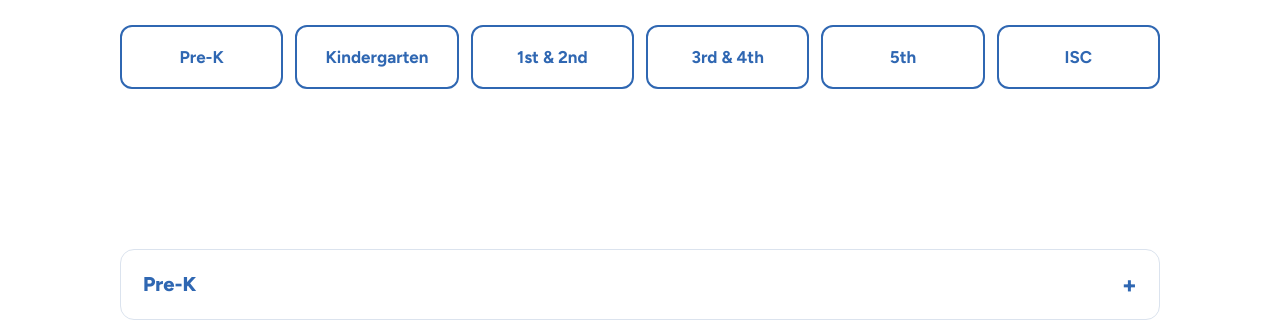
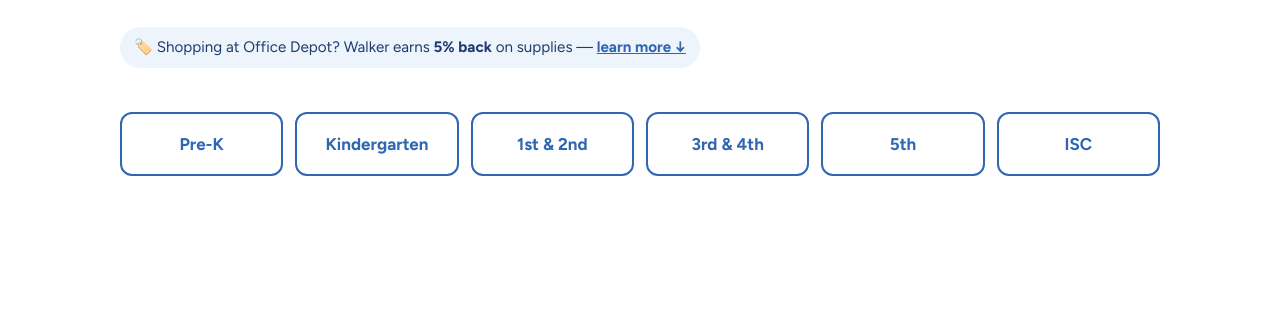
Before and after one commit to trevorfox/williamwalker-ptc, a plain HTML site: page supplies.html in a window 1280 px wide. Shown: the part 401-735 px from the top of the page. Drawn offline with Linux system fonts and the light colour scheme.

Commit message:
Supplies: Office Depot 5% callout in the intro with jump to details
Co-Authored-By: Claude Fable 5 <noreply@anthropic.com>

```diff
--- a/styles.css
+++ b/styles.css
@@ -578,6 +578,14 @@ html.hc .cal-date, html.hc .cal-tag { border: 1px solid #000; }
 .cart-btn[hidden] { display: none; }
 .shop-anywhere { font-size: .9rem; color: var(--ink-soft); margin-top: 12px; }
 
+#shopping-helps { scroll-margin-top: 130px; }
+
+.od-callout {
+  display: inline-block; margin-top: 14px; padding: 8px 14px; border-radius: 999px;
+  background: var(--blue-tint); color: var(--blue-dark); font-size: .95rem;
+}
+.od-callout a { color: var(--blue); font-weight: 700; }
+
 .donate-nudge {
   display: none; margin: 14px 0 0; padding: 12px 16px; border-radius: 10px;
   background: var(--green-tint); color: var(--green-dark); font-weight: 600;
--- a/supplies.html
+++ b/supplies.html
@@ -103,6 +103,10 @@
           Pick your child's grade to see the official 2026–27 supply list. Tap any item
           to order it on Amazon, shipped straight to your home — or use the list to shop
           anywhere you like.
+        </p>
+        <p class="od-callout">
+          <span aria-hidden="true">🏷️</span> Shopping at Office Depot? Walker earns
+          <strong>5% back</strong> on supplies — <a href="#shopping-helps">learn more ↓</a>
         </p>
         <nav class="grade-tiles" aria-label="Choose a grade">
           <a class="grade-tile" href="#prek">Pre-K</a>
```
